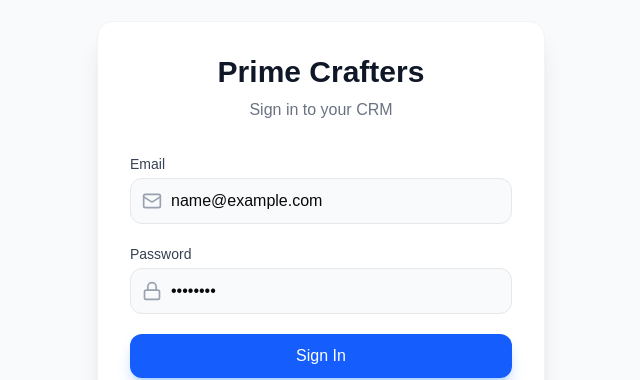
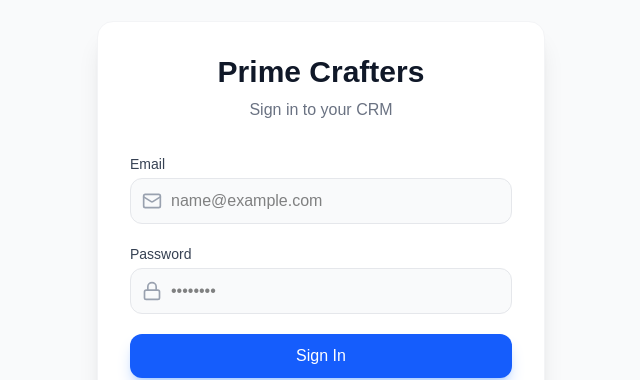
Before and after one commit to umarprogrammer19/prime-crafters-crm, a Next.js app: page /login in a window 1280 px wide. Shown: the part 162-542 px from the top of the page, without its empty margins (319-959 px from the left). Built offline with nearby package versions, Linux system fonts and the light colour scheme.

Commit message:
Placeholder Updated

```diff
--- a/src/app/globals.css
+++ b/src/app/globals.css
@@ -42,5 +42,5 @@ select {
 }
 
 ::placeholder {
-  color: #0a0a0a !important;
+  color: #0a0a0a81 !important;
 }
```
